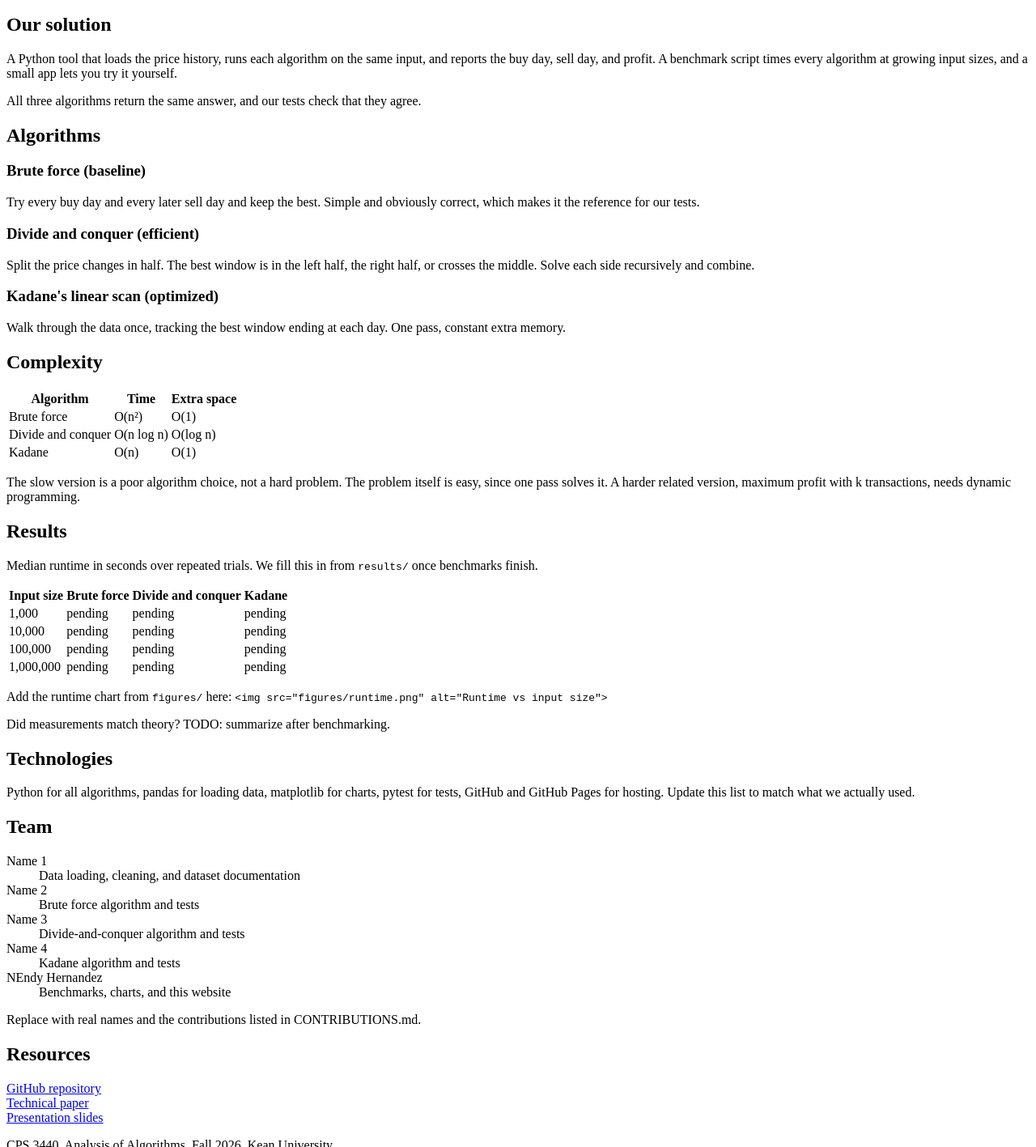
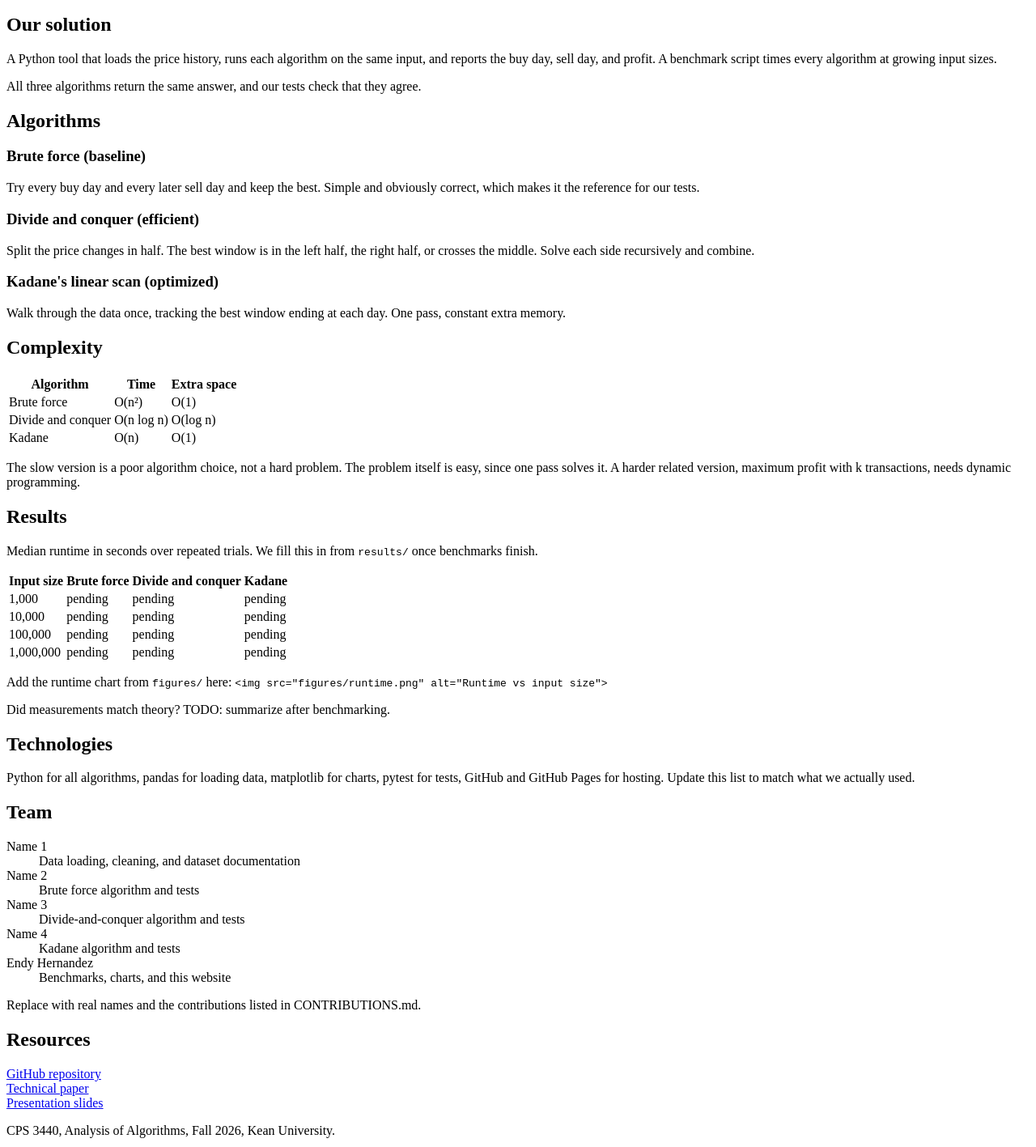
Before and after one commit to Clockwork808/CPS3440-Project, a plain HTML site: page index.html in a window 1280 px wide. Shown: the part 1106-2523 px from the top of the page at 81% size. Drawn offline with Linux system fonts and the light colour scheme.

Commit message:
Update solution description and contributor name
Removed a sentence from the solution description and corrected a name.

```diff
--- a/index.html
+++ b/index.html
@@ -1,4 +1,3 @@
-<!doctype html>
 <!doctype html>
 <html lang="en">
 <head>
@@ -57,7 +56,7 @@
 
 <section id="solution"><div class="wrap">
   <h2>Our solution</h2>
-  <p>A Python tool that loads the price history, runs each algorithm on the same input, and reports the buy day, sell day, and profit. A benchmark script times every algorithm at growing input sizes, and a small app lets you try it yourself.</p>
+  <p>A Python tool that loads the price history, runs each algorithm on the same input, and reports the buy day, sell day, and profit. A benchmark script times every algorithm at growing input sizes.</p>
   <p>All three algorithms return the same answer, and our tests check that they agree.</p>
 </div></section>
 
@@ -109,7 +108,7 @@
     <dt>Name 2</dt><dd>Brute force algorithm and tests</dd>
     <dt>Name 3</dt><dd>Divide-and-conquer algorithm and tests</dd>
     <dt>Name 4</dt><dd>Kadane algorithm and tests</dd>
-    <dt>NEndy Hernandez</dt><dd>Benchmarks, charts, and this website</dd>
+    <dt>Endy Hernandez</dt><dd>Benchmarks, charts, and this website</dd>
   </dl>
   <p class="note">Replace with real names and the contributions listed in CONTRIBUTIONS.md.</p>
 </div></section>
```
